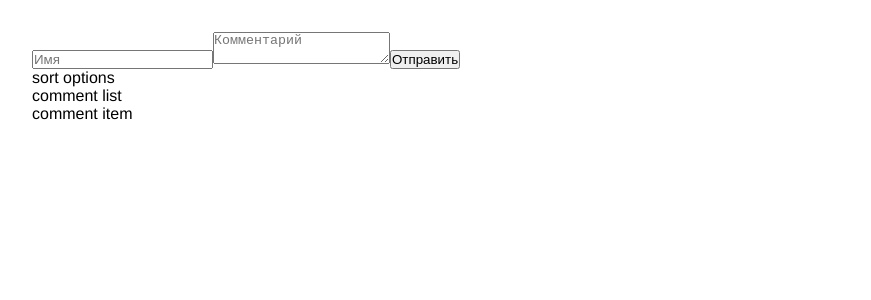
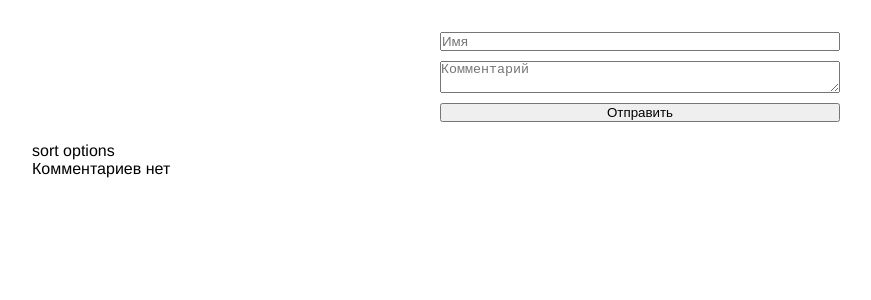
Before and after one commit to nsivaev/comments, a Vue app: page / in a window 1280 px wide. Shown: the top 300 px of the page, without its empty margins (0-871 px from the left). Built offline with nearby package versions, Linux system fonts and the light colour scheme; the HTML template or start-up script is replaced by a standard one.

Commit message:
* added display of comments in CommentList.vue

```diff
--- a/src/components/CommentForm.vue
+++ b/src/components/CommentForm.vue
@@ -1,5 +1,5 @@
 <script setup lang="ts">
-  import { ref } from "vue";
+import {ref} from "vue";
 
 // поля формы
 const name = ref("");
@@ -28,7 +28,7 @@
 </script>
 
 <template>
-  <form @submit.prevent="submitForm">
+  <form class="comment-form" @submit.prevent="submitForm">
     <input
         type="text"
         v-model="name"
@@ -43,3 +43,14 @@
     <button type="submit">Отправить</button>
   </form>
 </template>
+
+<style scoped>
+.comment-form {
+  display: flex;
+  flex-direction: column;
+  gap: 10px;
+  margin-bottom: 20px;
+  max-width: 400px;
+  margin-inline: auto;
+}
+</style>
--- a/src/components/CommentList.vue
+++ b/src/components/CommentList.vue
@@ -1,5 +1,5 @@
 <script setup lang="ts">
-  import { defineProps } from "vue";
+import {defineProps} from "vue";
 import CommentItem from "@/components/CommentItem.vue";
 
 // получение списка комментариев через props
@@ -15,6 +15,10 @@
 </script>
 
 <template>
-  <p>comment list</p>
-  <CommentItem/>
+  <div class="app__comments">
+    <p class="app__comments-text" v-if="props.comments.length === 0">Комментариев нет</p>
+    <div class="app__comment" v-for="comment in props.comments" :key="comment.id">
+      <CommentItem :comment="comment"/>
+    </div>
+  </div>
 </template>
```
Lines whose indentation alone changed are shown as unchanged.
